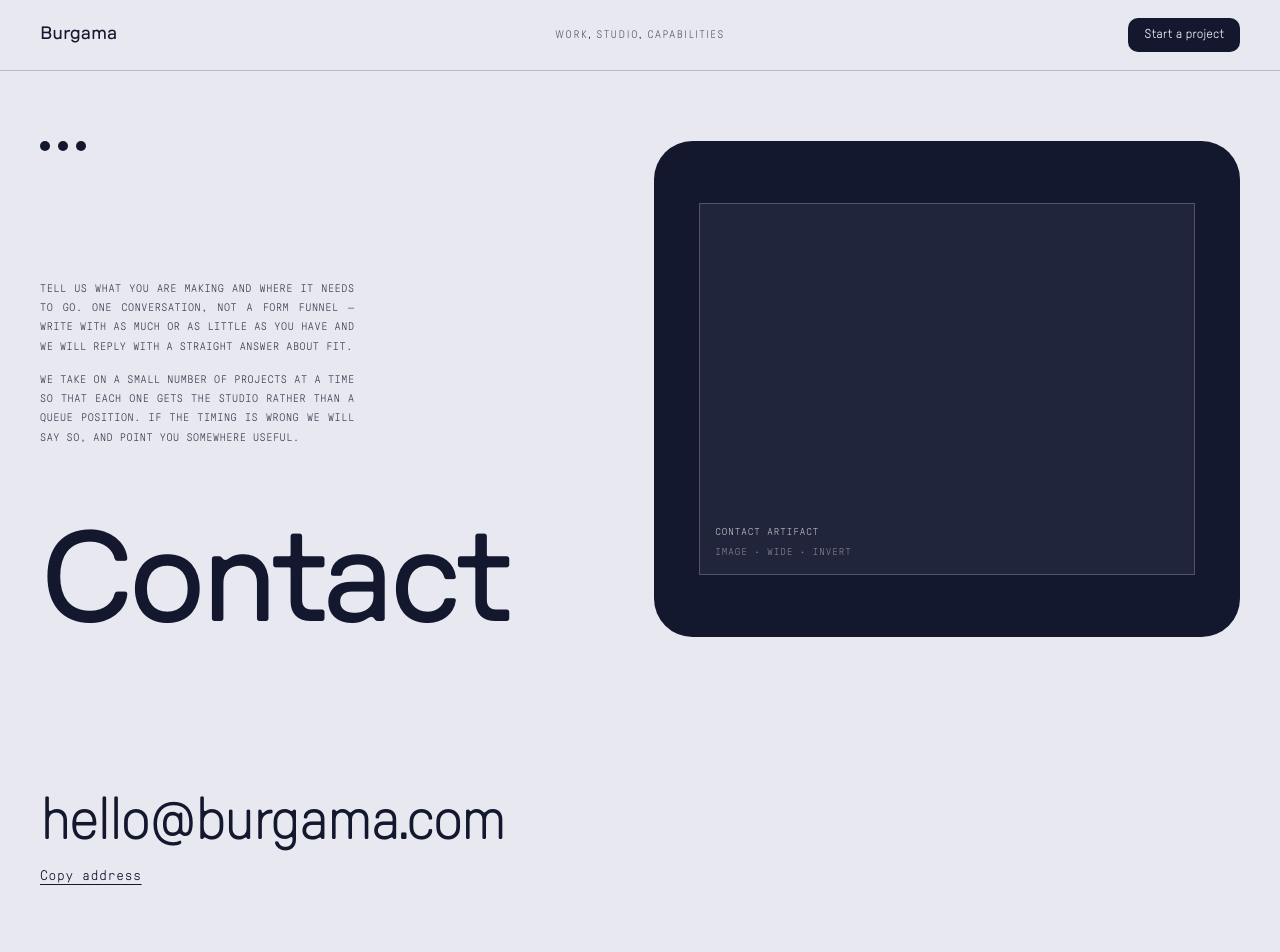
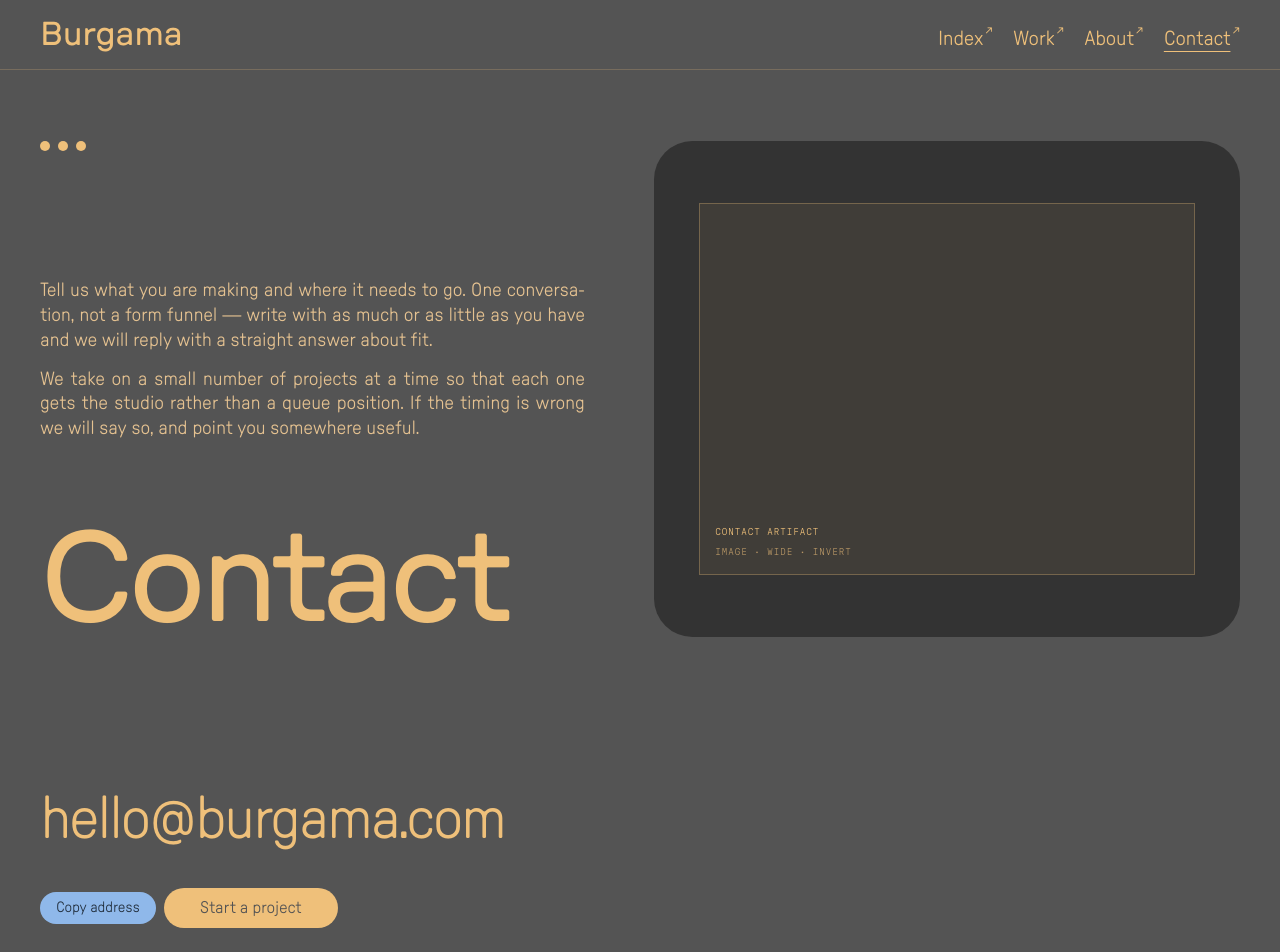
Before and after one commit to cedarandcactus/burgama-site-14.5, a Next.js app: page /contact in a window 1280 px wide. Shown: the top 952 px of the page. Built offline with nearby package versions, Linux system fonts and the light colour scheme.

Commit message:
feat: update color palette and adjust text styles for homepage readability

```diff
--- a/app/globals.css
+++ b/app/globals.css
@@ -74,13 +74,40 @@
     The names are therefore deliberately misleading. Prefer the semantic
     tokens below (--paper / --ink / --plum / --peri) in all new work.
   */
-  --paper: #e8e9f0;
-  --paper-raised: #f7f7fa;
-  --paper-sunk: #d6d8e4;
-  --ink: #14182f;
-  --ink-soft: #4a4f6a;
+  /*
+    AMBER ON GREY. The ground is grey and the type is amber, so `--paper` is
+    the grey and `--ink` is the amber. Every rule on the site is written
+    against these two, which is why the whole palette turns over from here.
+
+    ON THE GREY VALUE — read before "correcting" it to match the reference.
+    The reference art is roughly #EFC07A type on a #808080 ground, which
+    measures about 2.4:1. That is unreadable for body copy, and body copy is
+    now the largest thing on the page. #545454 is the lightest grey that
+    still clears 4.5:1 against this amber (computed, not guessed), so it is
+    deliberately a few steps darker than the source image. The amber-on-grey
+    character is intact; the contrast is not optional.
+  */
+  --paper: #545454;
+  --paper-raised: #616161;
+  --paper-sunk: #474747;
+  --ink: #efc07a;
+  /*
+    Secondary type. Kept close to `--ink` rather than faded toward the
+    ground — the flat-UI rule forbids hierarchy by opacity, and dimming this
+    far enough to read as "soft" would drop it below contrast.
+  */
+  --ink-soft: #e3b273;
   --plum: #574c5e;
   --peri: #a9a5d9;
+
+  /*
+    The deep field media sits on. NOT `--ink`: an amber panel would put amber
+    media on amber and leave the brightest colour on the page carrying the
+    largest area. Media reads against neutral, type stays the only amber.
+  */
+  --panel: #333333;
+  /* The reference's one cool accent, used on the small pill. */
+  --accent-blue: #8fb8ea;
 
   /* Legacy aliases — see note above. */
   --navy: var(--paper);
@@ -399,14 +426,14 @@
 }
 
 /* Small justified body, centred and narrow, exactly as the poster sets it. */
+/*
+  Size, measure and leading come from the big-body group below. This block
+  keeps only what is specific to the homepage: the copy runs the full page
+  width now, so the old 46rem centred measure and its centred last line are
+  gone — a centred last line under a full-bleed block reads as an accident.
+*/
 .poster-body {
   width: 100%;
-  max-width: 46rem;
-  margin-inline: auto;
-  text-align: justify;
-  text-align-last: center;
-  font-size: 0.75rem;
-  line-height: 1.65;
   color: var(--ink-soft);
 }
 
@@ -419,17 +446,20 @@
 }
 
 /*
-  The title sits over the artifact. mix-blend-mode: difference means it
-  stays legible across both the pale ground and the dark object without a
-  scrim — it inverts against whatever is behind it, which also matches the
-  invert reference.
+  The title sits over the artifact. It used `color: --paper` with
+  mix-blend-mode: difference, which worked when the ground was near-white
+  paper and the object was near-black — the inversion was strong either way.
+
+  With a mid-grey ground that blend fails: differencing amber against #545454
+  computes to a muddy brown (155,108,38) that all but disappears. Mid-tones
+  have nothing to invert *to*. Plain amber is used instead, which has real
+  contrast against both the page grey and the darker panel behind it.
 */
 .poster-title-over {
   position: absolute;
   inset-inline: 0;
   margin: 0;
-  color: var(--paper);
-  mix-blend-mode: difference;
+  color: var(--ink);
   pointer-events: none;
 }
 
@@ -586,7 +616,8 @@
   min-height: clamp(14rem, 42vw, 31rem);
   padding: clamp(1.25rem, 3.5vw, 3rem);
   border-radius: clamp(1.25rem, 3vw, 2.75rem);
-  background-color: var(--ink);
+  /* `--panel`, not `--ink` — see the token note. Amber stays type-only. */
+  background-color: var(--panel);
 }
 
 .spread-panel .artifact,
@@ -597,25 +628,24 @@
 }
 
 /*
-  Everything inside the panel is on ink, so the slot's own paper-ground
-  outline, fill and annotation colours all have to flip to paper.
+  Annotations inside the panel mix from `--ink` (amber), NOT `--paper`. Paper
+  is now a mid grey and the panel is a darker grey, so the old paper-based
+  mixes would have put grey on grey and effectively vanished. Amber is the
+  only colour with contrast against this field.
 */
 .spread-panel .artifact-empty,
 .spread-panel .case-media-frame {
-  outline-color: color-mix(in srgb, var(--paper) 24%, transparent);
-  background-color: color-mix(in srgb, var(--paper) 6%, transparent);
+  outline-color: color-mix(in srgb, var(--ink) 30%, transparent);
+  background-color: color-mix(in srgb, var(--ink) 7%, transparent);
 }
 
 .spread-panel .artifact-slug {
-  color: color-mix(in srgb, var(--paper) 74%, transparent);
-}
-
-.spread-panel .artifact-slug-kind {
-  color: color-mix(in srgb, var(--paper) 46%, transparent);
-}
-
+  color: var(--ink);
+}
+
+.spread-panel .artifact-slug-kind,
 .spread-panel .artifact-caption {
-  color: color-mix(in srgb, var(--paper) 56%, transparent);
+  color: color-mix(in srgb, var(--ink) 68%, transparent);
 }
 
 /*
@@ -663,64 +693,66 @@
 }
 
 /* ------------------------------------------------------------------
-   Body copy — tiny letter-spaced uppercase mono, sitewide
-
-   From the reference, where every paragraph is set in small tracked caps
-   mono well below normal body size. Declared ONCE as a grouped rule rather
-   than per component so the treatment cannot drift apart later.
-
-   Three things to know before editing:
-   - Tracked caps run much wider per character, so measures are set in `ch`
-     and are deliberately short. Reusing a lowercase measure here gives a
-     line far too long to track back to.
-   - Caps need more leading than lowercase to stay readable. 1.75 is the
-     floor that still looks set rather than cramped.
-   - Display type (wordmark, case title, quote, contact address) is NOT in
-     this group. It stays in the Standard/Extended faces at large sizes —
-     the contrast between tiny mono copy and huge display is the whole idea.
+   Body copy — BIG and WIDE, sitewide
+
+   This REVERSES the tiny tracked-caps mono treatment that was here before.
+   The reference sets body copy as the largest element on the page: large
+   lowercase sans running nearly edge to edge, justified with hyphenation.
+   Copy is the content, so copy gets the size.
+
+   Rules for editing:
+   - Lowercase, not caps. At this size caps are shouting and lose the
+     word-shapes that make a long measure readable.
+   - No `max-width`. Wide is half the instruction; a 46ch measure at 40px
+     would be six words a line. Prose spans the gutters.
+   - Justified with hyphens, which is what makes a full-width block read as
+     a set page rather than as an overflowing paragraph. Hyphenation is
+     REQUIRED here, not decorative: justifying a wide measure without it
+     opens rivers of white space between words.
+   - Small utility text (spec labels/values, column titles, captions) is
+     NOT in this group and stays small in mono. The contrast between huge
+     prose and small labels is the whole structure.
 ------------------------------------------------------------------ */
 
 .poster-body,
-.spread-copy,
-.page-hero-column-body,
-.case-summary,
-.case-spec-value,
-.case-module-body {
-  font-family: var(--font-mono);
-  font-size: 0.6875rem;
-  line-height: 1.75;
-  letter-spacing: 0.055em;
-  text-transform: uppercase;
-}
-
-/*
-  Justified with hyphenation, as the reference sets it. The ragged edge of
-  tracked caps is markedly messier than lowercase, and justifying is what
-  makes each paragraph read as a printed block. Excludes the spec list,
-  whose values are single short phrases that justification would stretch.
-*/
-.poster-body,
-.spread-copy,
-.page-hero-column-body,
 .case-summary,
 .case-module-body {
+  font-family: var(--font-sans);
+  font-size: clamp(1.375rem, 2.4vw, 2.5rem);
+  line-height: 1.26;
+  letter-spacing: -0.015em;
+  /* Full width: overrides the narrow measures these carried before. */
+  max-width: none;
   text-align: justify;
   hyphens: auto;
-}
-
-/* Caps copy needs a shorter measure than the lowercase original. */
-.case-module-body,
-.case-summary {
-  max-width: 46ch;
-}
-
-/* The small caps labels move to the same mono face as the copy. */
+  text-transform: none;
+}
+
+/*
+  The spread's intro copy sits in a HALF-width column, so it cannot take the
+  full-width size — measured, 2.5rem in a ~430px column gives about ten
+  characters a line. It scales one step down so it still reads as big body
+  copy without collapsing into a column of fragments.
+*/
+.spread-copy {
+  font-family: var(--font-sans);
+  font-size: clamp(1.0625rem, 1.5vw, 1.5rem);
+  line-height: 1.3;
+  letter-spacing: -0.01em;
+  text-align: justify;
+  hyphens: auto;
+  text-transform: none;
+}
+
+/* Small text keeps the mono face — the counterweight to the big prose. */
 .poster-label,
 .artifact-caption,
 .artifact-slug,
 .case-module-title,
 .case-spec-label,
+.case-spec-value,
 .page-hero-column-title,
+.page-hero-column-body,
 .artifact-index-meta {
   font-family: var(--font-mono);
 }
@@ -729,6 +761,87 @@
   font-size: 0.625rem;
   letter-spacing: 0.12em;
   text-transform: uppercase;
+}
+
+.page-hero-column-body {
+  font-size: 0.6875rem;
+  line-height: 1.7;
+  letter-spacing: 0.04em;
+}
+
+/* ------------------------------------------------------------------
+   Pill buttons — three sizes, from the reference
+
+   Fully rounded (`border-radius: 999px`), which is a deliberate exception to
+   the site's uniform 10px corner: the reference's controls are pills and the
+   whole point of this pass is its sizing language. Amber fill with a grey
+   label — the same inversion the site already uses for hover states, so the
+   control reads as part of the system rather than as a new colour.
+
+   Sizes are `.pill-sm` / default / `.pill-wide`. They differ in padding and
+   size, NOT in radius, so they still read as one family.
+------------------------------------------------------------------ */
+
+.pill {
+  display: inline-flex;
+  align-items: center;
+  justify-content: center;
+  gap: 0.5rem;
+  border: 0;
+  border-radius: 999px;
+  padding: 0.6rem 1.35rem;
+  background: var(--ink);
+  color: var(--paper);
+  font-family: var(--font-sans);
+  font-size: 1.0625rem;
+  line-height: 1.2;
+  letter-spacing: -0.01em;
+  cursor: pointer;
+  transition: transform var(--dur-med) var(--ease-smooth);
+}
+
+.pill-sm {
+  padding: 0.45rem 1rem;
+  font-size: 0.9375rem;
+}
+
+/* Wide is extra horizontal padding only — same height, same radius. */
+.pill-wide {
+  padding-inline: 2.25rem;
+}
+
+/*
+  The reference's one cool control. Blue is light enough that it takes the
+  same dark-grey label rather than paper.
+*/
+.pill-accent {
+  background: var(--accent-blue);
+  color: #23303f;
+}
+
+.pill:hover,
+.pill:focus-visible {
+  transform: translateY(-1px);
+}
+
+/* The reference groups its controls in a row at the trailing edge. */
+.contact-actions {
+  display: flex;
+  flex-wrap: wrap;
+  align-items: center;
+  gap: 0.5rem;
+  margin-top: 1.5rem;
+}
+
+@media (prefers-reduced-motion: reduce) {
+  .pill {
+    transition: none;
+  }
+
+  .pill:hover,
+  .pill:focus-visible {
+    transform: none;
+  }
 }
 
 /* ------------------------------------------------------------------
@@ -778,10 +891,8 @@
   color: var(--ink);
 }
 
+/* Size and measure come from the big-body group; only colour is set here. */
 .case-summary {
-  max-width: 62ch;
-  font-size: 0.8125rem;
-  line-height: 1.7;
   color: var(--ink-soft);
 }
 
@@ -840,13 +951,15 @@
   color: color-mix(in srgb, var(--ink) 55%, transparent);
 }
 
+/*
+  Size, measure and leading are NOT set here — they come from the big-body
+  group above. Re-declaring them here would silently win on source order and
+  undo the whole treatment, which is exactly what happened the first time.
+*/
 .case-module-body {
   display: flex;
   flex-direction: column;
-  gap: 1rem;
-  max-width: 62ch;
-  font-size: 0.875rem;
-  line-height: 1.7;
+  gap: 0.75em;
   color: var(--ink-soft);
 }
 
@@ -1445,10 +1558,11 @@ a.action-quiet:hover .action-arrow {
   border-bottom: 1px solid var(--rule);
 }
 
+/* Two positions: wordmark left, inline arrow links right. */
 .site-nav-row {
-  display: grid;
-  grid-template-columns: 1fr auto 1fr;
-  align-items: center;
+  display: flex;
+  align-items: baseline;
+  justify-content: space-between;
   gap: 1.5rem;
   padding: 1.125rem var(--page-gutter);
   /* Capped to the same measure as `.wide` so the chrome aligns with content. */
@@ -1456,47 +1570,76 @@ a.action-quiet:hover .action-arrow {
   margin-inline: auto;
   }
 
+/* The wordmark is set large, as in the reference. */
 .site-nav-brand {
-  justify-self: start;
-  font-size: 1.125rem;
-  letter-spacing: -0.02em;
+  font-size: clamp(1.5rem, 2.6vw, 2.5rem);
+  line-height: 1;
+  letter-spacing: -0.03em;
   color: var(--periwinkle);
 }
 
 /*
-  Monoline caps, matching the poster masthead — the nav reads as another
-  ruled label row rather than as web navigation.
+  Inline sentence-case links with arrows, sized to sit alongside the wordmark
+  rather than reading as small print. Replaces the tracked-caps comma list.
 */
 .site-nav-index {
-  justify-self: center;
+  display: flex;
+  flex-wrap: wrap;
+  justify-content: flex-end;
+  gap: clamp(0.75rem, 1.6vw, 1.5rem);
   color: var(--periwinkle) !important;
-  font-size: 0.6875rem;
-  letter-spacing: 0.14em;
-  text-transform: uppercase;
-  }
+  font-size: clamp(1rem, 1.6vw, 1.5rem);
+  line-height: 1;
+  letter-spacing: -0.01em;
+  text-transform: none;
+}
 
 .site-nav-link {
-  color: color-mix(in srgb, var(--periwinkle) 64%, var(--navy));
-  transition: color 240ms var(--ease-module);
-}
-
-.site-nav-link:hover,
-.site-nav-link:focus-visible,
+  /*
+    Full-strength colour, not a dimmed mix. At this size a 64% mix against
+    the ground read as disabled rather than as secondary, and the flat-UI
+    rule forbids hierarchy by opacity.
+  */
+  color: var(--periwinkle);
+  transition: opacity 240ms var(--ease-module);
+}
+
+/* The arrow rides slightly high and small, as a mark beside the word. */
+.site-nav-arrow {
+  display: inline-block;
+  margin-left: 0.1em;
+  font-size: 0.72em;
+  vertical-align: super;
+  line-height: 1;
+  transition: transform 240ms var(--ease-module);
+}
+
+@media (prefers-reduced-motion: reduce) {
+  .site-nav-arrow {
+    transition: none;
+  }
+}
+
+/*
+  Links are already full strength, so hover cannot brighten them. It nudges
+  the arrow instead, which keeps the flat rule (no opacity hierarchy) while
+  still giving the link a response.
+*/
+.site-nav-link:hover .site-nav-arrow,
+.site-nav-link:focus-visible .site-nav-arrow {
+  transform: translate(1px, -1px);
+}
+
 .site-nav-link.is-current {
-  color: var(--periwinkle);
-  background: transparent;
-}
-
-/* Solid pill, matching the reference's nav CTA. Colour comes from `action`. */
-.site-nav-contact {
-  justify-self: end;
-}
-
-/* The index and the contact link collapse into a single toggle on small screens. */
+  text-decoration: underline;
+  text-decoration-thickness: 1px;
+  text-underline-offset: 0.3em;
+}
+
+/* The index collapses into a single toggle on small screens. */
 .site-nav-toggle {
   display: none;
-  justify-self: end;
-  font-size: 0.9375rem;
+  font-size: 1rem;
   color: var(--periwinkle);
 }
 
@@ -1505,12 +1648,7 @@ a.action-quiet:hover .action-arrow {
 }
 
 @media (max-width: 760px) {
-  .site-nav-row {
-    grid-template-columns: 1fr auto;
-  }
-
-  .site-nav-index,
-  .site-nav-contact {
+  .site-nav-index {
     display: none;
   }
 
--- a/components/liquid-email.tsx
+++ b/components/liquid-email.tsx
@@ -32,11 +32,19 @@ export function LiquidEmail() {
         {ADDRESS}
       </a>
 
-      <p className="case-module-body">
-        <button type="button" onClick={copyAddress} className="case-action">
+      {/*
+        These were an inline text button inside `.case-module-body`, which is
+        now the big justified body treatment — a control stretched inside a
+        40px justified paragraph. They are pills in their own row instead.
+      */}
+      <div className="contact-actions">
+        <button type="button" onClick={copyAddress} className="pill pill-sm pill-accent">
           {copied ? 'Copied' : 'Copy address'}
         </button>
-      </p>
+        <a href={`mailto:${ADDRESS}`} className="pill pill-wide">
+          Start a project
+        </a>
+      </div>
     </div>
   )
 }
--- a/components/site-nav.tsx
+++ b/components/site-nav.tsx
@@ -5,10 +5,18 @@ import { usePathname } from 'next/navigation'
 import { useEffect, useState } from 'react'
 import { BrandMark } from '@/components/brand-mark'
 
+/*
+  The reference nav reads `Index ↗ Work ↗ About ↗ Ideas ↗`. Those labels are
+  kept only where a real page answers to them: "Index" is the homepage and
+  "About" is the studio page. "Ideas" has no route on this site, and adding a
+  nav item that goes nowhere is worse than not matching the reference, so the
+  fourth slot is Contact — a page that exists.
+*/
 const LINKS = [
+  { label: 'Index', href: '/' },
   { label: 'Work', href: '/work' },
-  { label: 'Studio', href: '/studio' },
-  { label: 'Capabilities', href: '/studio#capabilities' },
+  { label: 'About', href: '/studio' },
+  { label: 'Contact', href: '/contact' },
 ]
 
 export function SiteNav() {
@@ -37,31 +45,32 @@ export function SiteNav() {
 
   return (
     <nav aria-label="Primary" className="site-nav">
-      {/* Three fixed positions across the full page width: brand, index, contact. */}
+      {/*
+        Two positions only: wordmark left, inline arrow links right. The
+        separate "Start a project" pill is gone — Contact is now one of the
+        links, and a pill beside them would be a second competing CTA.
+      */}
       <div className="site-nav-row">
         <Link href="/" aria-label="Burgama, home" className="site-nav-brand">
           <BrandMark />
         </Link>
 
-        {/* The index reads as one continuous line, comma separated. */}
         <p className="site-nav-index">
-          {LINKS.map((link, index) => (
-            <span key={link.href}>
+          {LINKS.map((link) => (
             <Link
+              key={link.href}
               href={link.href}
               aria-current={isActive(link.href) ? 'page' : undefined}
               className={isActive(link.href) ? 'site-nav-link is-current' : 'site-nav-link'}
             >
               {link.label}
+              {/* Decorative: the arrow is part of the mark, not information. */}
+              <span aria-hidden="true" className="site-nav-arrow">
+                ↗
+              </span>
             </Link>
-              {index < LINKS.length - 1 ? ', ' : null}
-            </span>
           ))}
         </p>
-
-        <Link href="/contact" className="site-nav-contact action">
-          Start a project
-        </Link>
 
         <button
           type="button"
```
Lines whose indentation alone changed are shown as unchanged.
